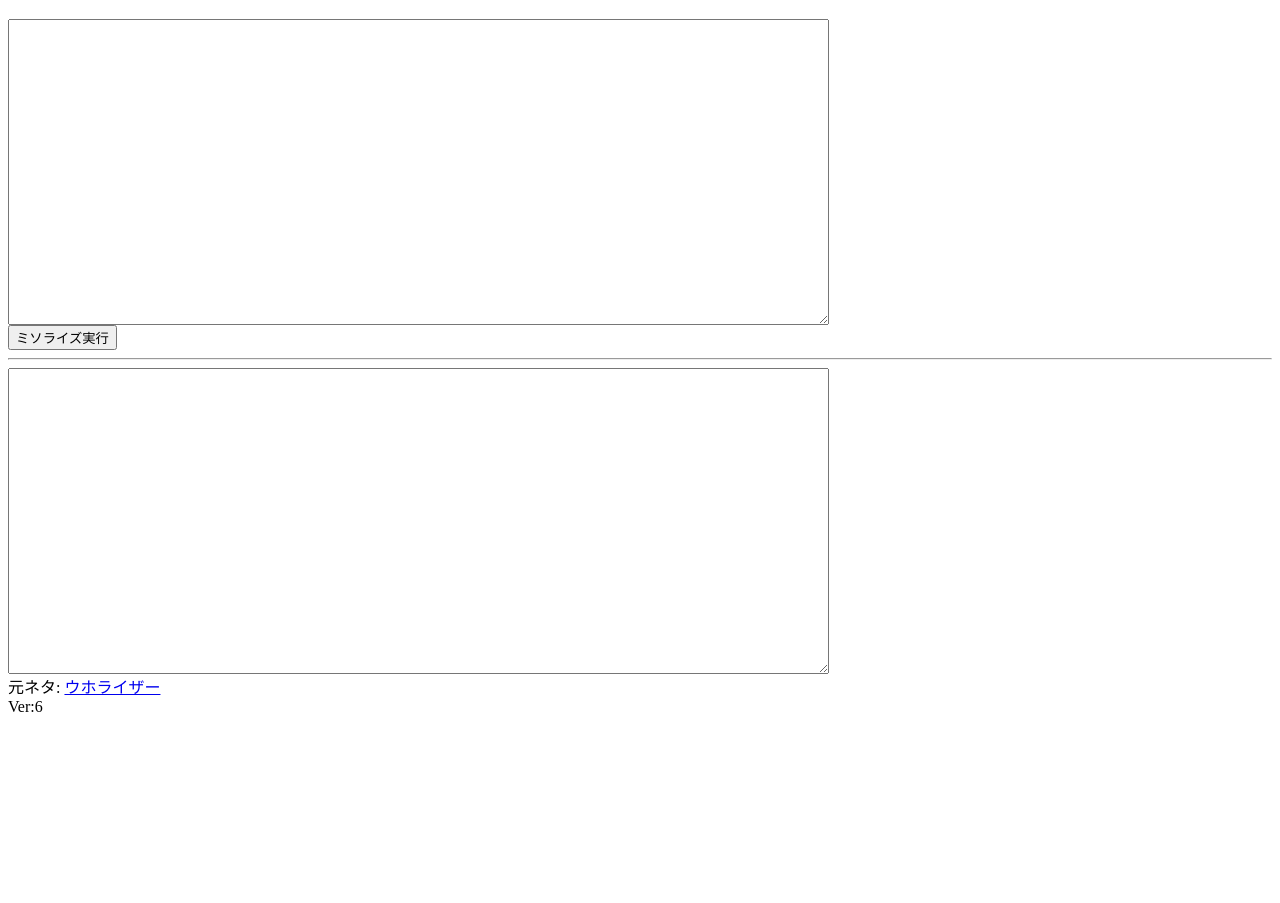
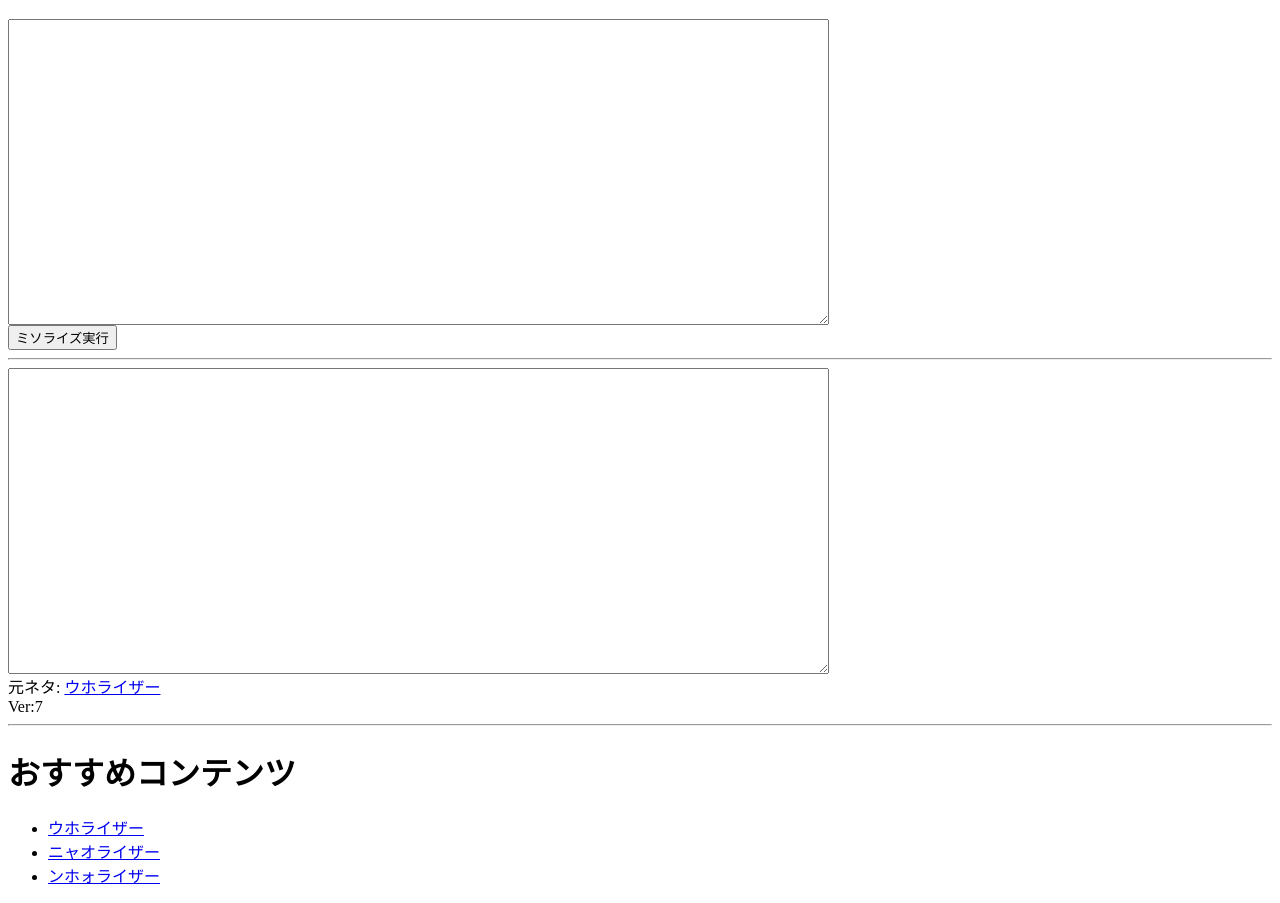
Before and after one commit to mamemomonga/misorizer, a plain HTML site: page index.html in a window 1280 px wide. Shown: the part 74-977 px from the top of the page. Before the commit the page ends 800 px from the top, so only its background shows below. Drawn offline with Linux system fonts and the light colour scheme.

Commit message:
misomiso

```diff
--- a/index.html
+++ b/index.html
@@ -76,8 +76,14 @@ function miso() {
 <hr/>
 <textarea id="amiso" rows="20" cols="100"></textarea>
 <br>
-元ネタ: <a href="http://www.geocities.jp/uho_uho_uho_ho/uho.html">ウホライザー</a><br>
-Ver:6
+元ネタ: <a href="http://ypsilon.html.xdomain.jp/uho.html">ウホライザー</a><br>
+Ver:7<hr>
+<h1>おすすめコンテンツ</h1>
+<ul>
+<li><a href="http://ypsilon.html.xdomain.jp/uho.html">ウホライザー</a></li>
+<li><a href="http://ypsilon.html.xdomain.jp/meow.html">ニャオライザー</a></li>
+<li><a href="http://ypsilon.html.xdomain.jp/nhow.html">ンホォライザー</a></li>
+</ul>
 </body>
 
 <!-- Global site tag (gtag.js) - Google Analytics -->
```
